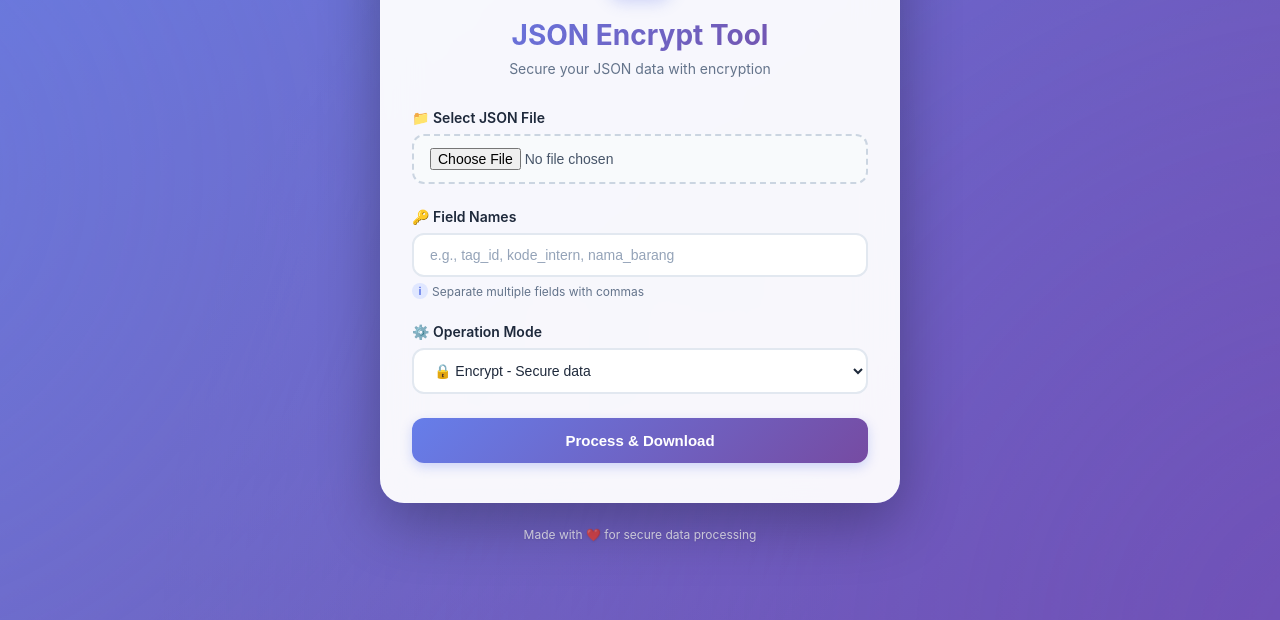
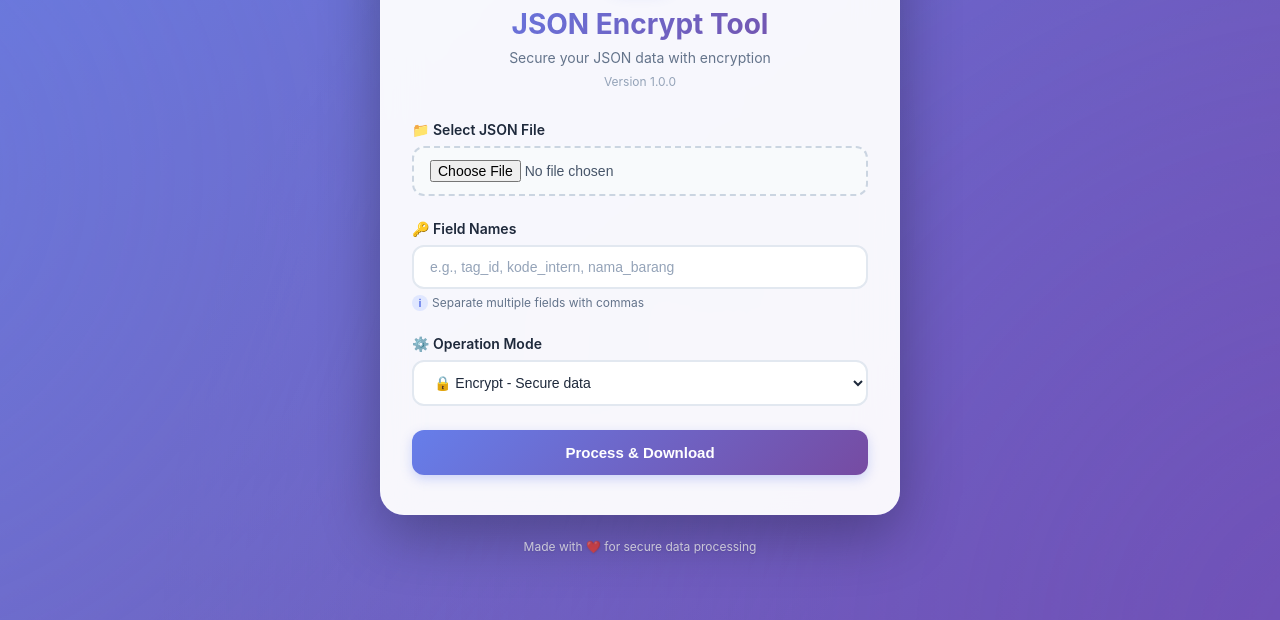
Before and after one commit to WisyaHD/TOOLSPATCH, a website: page public/index.html in a window 1280 px wide. Shown: the part 180-800 px from the top of the page. Drawn offline with Linux system fonts and the light colour scheme.

Commit message:
update project

```diff
--- a/public/index.html
+++ b/public/index.html
@@ -115,6 +115,12 @@
       .subtitle {
         font-size: 14px;
         color: #64748b;
+      }
+
+      .version {
+        margin-top: 8px;
+        font-size: 12px;
+        color: #94a3b8;
       }
 
       label {
@@ -337,6 +343,7 @@
           </div>
           <h1>JSON Encrypt Tool</h1>
           <p class="subtitle">Secure your JSON data with encryption</p>
+          <p class="version">Version 1.0.0</p>
         </div>
         <form id="form">
           <div class="field">
```
